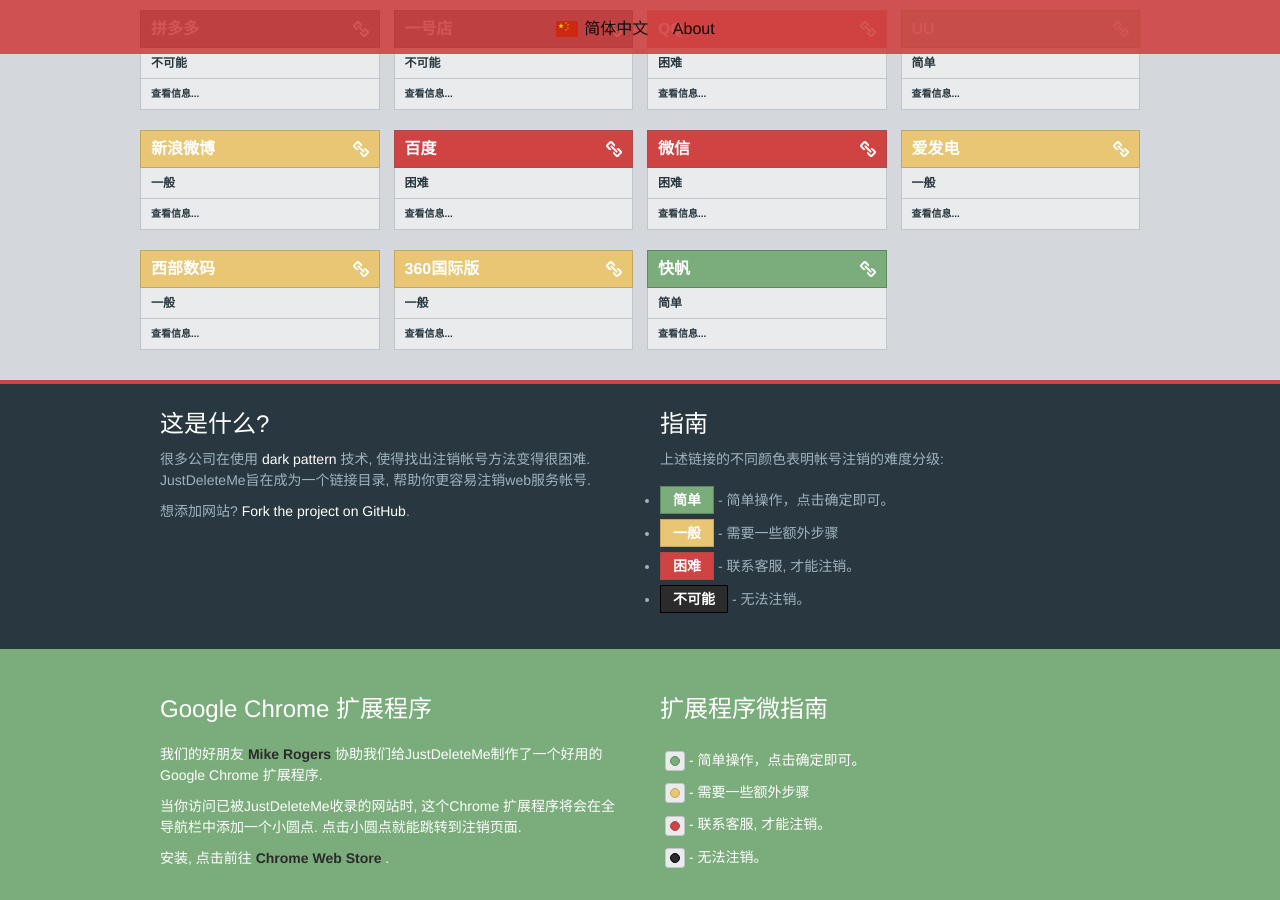
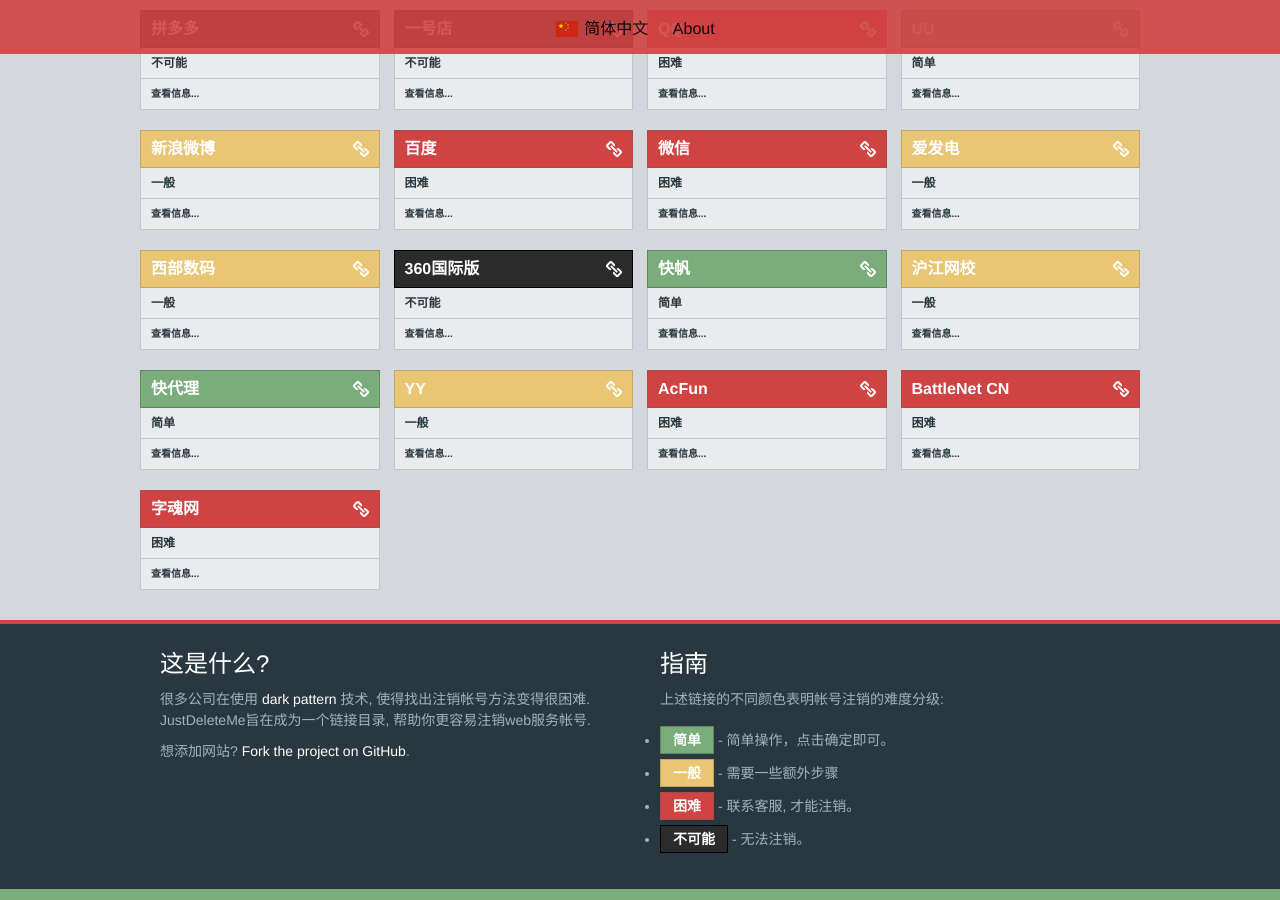
Before and after one commit to Ranger1012/jdm, a Jekyll site: the page built from _pages/index.html, in a window 1280 px wide and 900 px high, scrolled down 917 px. Built offline with Jekyll 4.4.1, drawn with Linux system fonts in a browser that asks for light colours; part of the change alters nothing that is shown.

Commit message:
Add more sites

```diff
--- a/_data/sites.json
+++ b/_data/sites.json
@@ -226,8 +226,8 @@
     },{
         "name":"360国际版",
         "url":"https://www.360totalsecurity.com/en/help/delete-account/",
-        "difficulty":"medium",
-        "notes":"发邮件说明需要删除账号",
+        "difficulty":"impossible",
+        "notes":"发邮件说明需要删除账号,邮件无回复。",
         "email":"support@360safe.com",
         "domains":[
             "360totalsecurity.com"
@@ -240,5 +240,50 @@
         "domains":[
             "speedin.in"
         ]
+    },{
+        "name":"沪江网校",
+        "url":"https://kefu.hujiang.com/faq/1355",
+        "difficulty":"medium",
+        "notes":"需要下载手机客户端"
+    },{
+        "name":"快代理",
+        "url":"https://www.kuaidaili.com/usercenter/destroyaccount/",
+        "difficulty":"easy",
+        "notes":"接收手机验证码.",
+        "domains":[
+            "www.kuaidaili.com"
+        ]
+    },{
+        "name":"YY",
+        "url":"https://kf.yy.com/search/qa/1931.html#=%u6CE8%u9500",
+        "difficulty":"medium",
+        "notes":"需要PC客户端",
+        "domains":[
+            "www.yy.com"
+        ]
+    },{
+        "name":"AcFun",
+        "url":"https://www.acfun.cn/about/help",
+        "difficulty":"hard",
+        "notes":"问题>帐号相关>账号登陆>我想注销账号,怎么办?",
+        "domains":[
+            "www.acfun.cn"
+        ]
+    },{
+        "name":"BattleNet CN",
+        "url":"https://www.blizzardgames.cn/zh-cn/legal/1c6ada91-4be1-4e5d-afb3-c44ace09a8d6/%E9%9A%90%E7%A7%81%E6%94%BF%E7%AD%96",
+        "difficulty":"hard",
+        "notes":"问题>帐号相关>账号登陆>我想注销账号,怎么办?",
+        "domains":[
+            "www.battlenet.com.cn"
+        ]
+    },{
+        "name":"字魂网",
+        "url":"https://izihun.com/question/",
+        "difficulty":"hard",
+        "notes":"问题>其他问题>字魂网用户隐私政策>第五条，需要联系客服",
+        "domains":[
+            "izihun.com"
+        ]
     }
 ]
```
